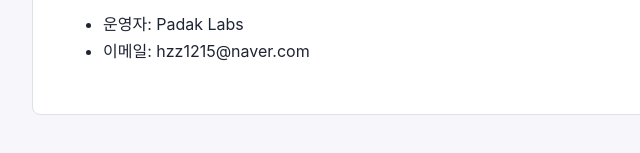
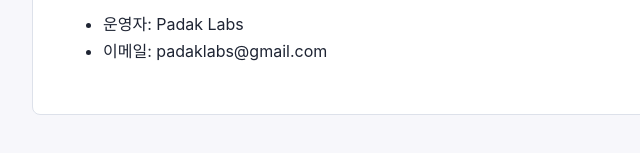
Before and after one commit to padaklabs/typemate-policy, a plain HTML site: page index.html in a window 1280 px wide. Shown: the part 1987-2140 px from the top of the page, 148-788 px from the left. Drawn offline with Linux system fonts and the light colour scheme.

Commit message:
Update contact email to padaklabs@gmail.com

```diff
--- a/index.html
+++ b/index.html
@@ -176,7 +176,7 @@
         </p>
         <ul>
           <li>운영자: Padak Labs</li>
-          <li>이메일: hzz1215@naver.com</li>
+          <li>이메일: padaklabs@gmail.com</li>
         </ul>
       </article>
     </main>
```
